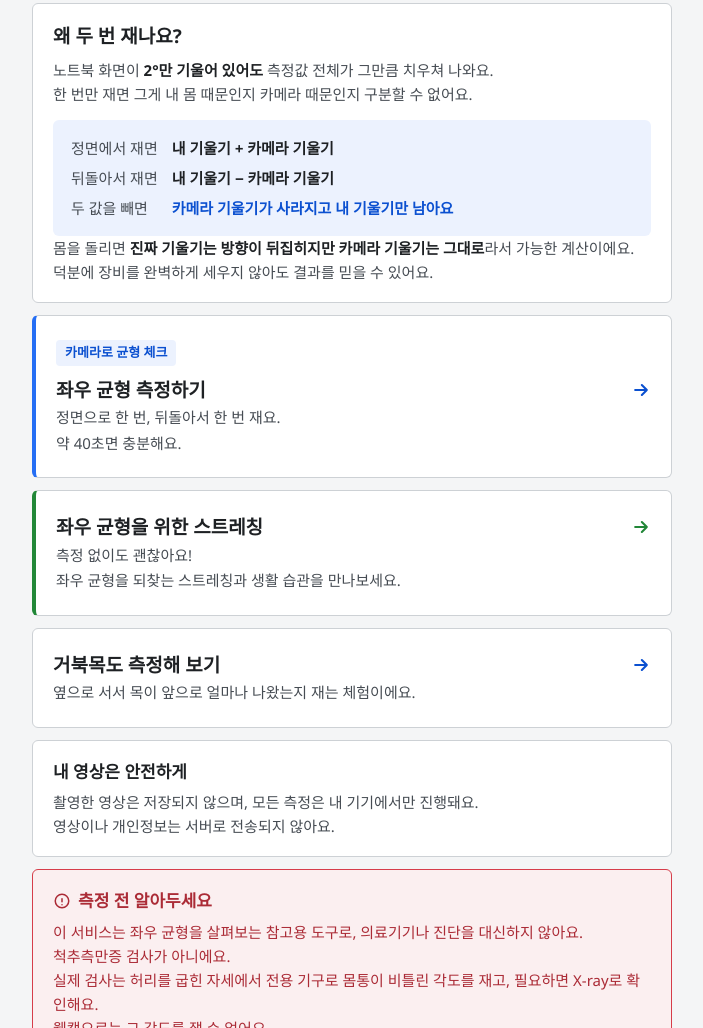
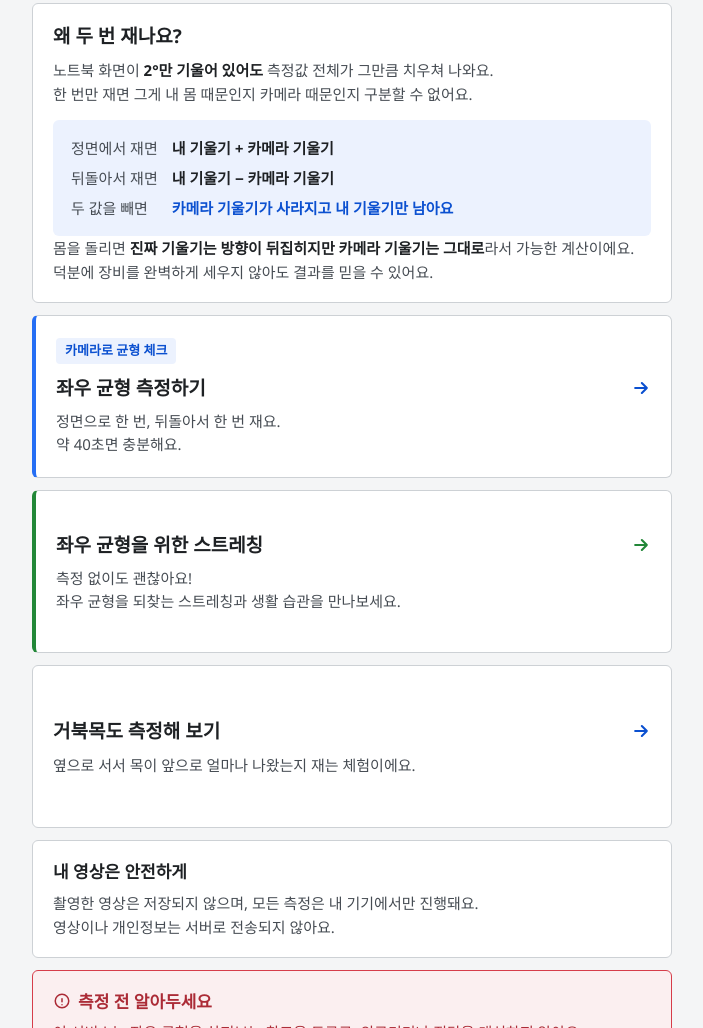
Before and after one commit to anstjd-cyber/posture, a plain HTML site: page scoliosis/index.html in a window 1280 px wide. Shown: the part 427-1455 px from the top of the page, without its empty margins (288-991 px from the left). Drawn offline with Linux system fonts and the light colour scheme; a web font is replaced by a local one.

Commit message:
선택 카드 높이를 모두 같게 맞췄다
첫 카드에만 배지가 있고 설명 줄 수도 달라서 카드마다 높이가 들쭉날쭉했다.
행을 1fr 로 두어 가장 큰 카드에 나머지를 맞추고, 남는 공간이 아래쪽에만
몰리지 않도록 내용을 세로 가운데로 옮겼다. 화살표도 같은 선에 선다.

카드가 flex 가 되면서 배지가 카드 너비로 늘어나므로 align-self 로 묶어 뒀다.

Co-Authored-By: Claude Opus 5 <noreply@anthropic.com>

```diff
--- a/scoliosis/index.html
+++ b/scoliosis/index.html
@@ -98,9 +98,17 @@
      글자가 1px 아래로 앉아 줄 간격이 어긋나 보인다. 색과 굵기로만 구분한다. */
   .lead .safe{color:var(--warn-text);font-weight:700}
 
-  .cards{list-style:none;margin:0 0 12px;padding:0;display:grid;gap:12px}
+  /* 카드 높이를 모두 같게 맞춘다. 첫 카드에만 배지가 있고 설명 줄 수도 달라서
+     그냥 두면 카드마다 높이가 들쭉날쭉해 보인다.
+     1fr 행으로 두면 가장 큰 카드에 나머지가 맞춰진다. li 를 grid 로 둬야
+     그 안의 <a> 까지 늘어난다 — li 만 늘어나면 테두리가 짧게 남는다. */
+  .cards{list-style:none;margin:0 0 12px;padding:0;display:grid;gap:12px;grid-auto-rows:1fr}
+  .cards li{display:grid}
+  /* 높이를 맞췄으니 내용은 세로 가운데에 둔다. 위로 붙여두면 설명이 짧은 카드는
+     아래쪽이 휑하게 비어 '내용이 빠진 것' 처럼 보인다. */
   .card{
-    display:block;text-decoration:none;color:inherit;background:var(--surface);
+    display:flex;flex-direction:column;justify-content:center;
+    text-decoration:none;color:inherit;background:var(--surface);
     border:1px solid var(--line);border-radius:var(--r-m);padding:22px 20px;
     transition:border-color .12s, background-color .12s;
   }
@@ -115,6 +123,7 @@
     display:inline-block;background:var(--accent-soft);color:var(--text-primary);
     font-size:13px;font-weight:700;padding:3px 9px;border-radius:var(--r-s);
     margin-bottom:10px;
+    align-self:flex-start;   /* 카드가 flex 라 이걸 빼면 배지가 카드 너비로 늘어난다 */
   }
   @media (hover:hover){
     .card:hover{border-color:var(--accent);background:var(--accent-soft)}
```
